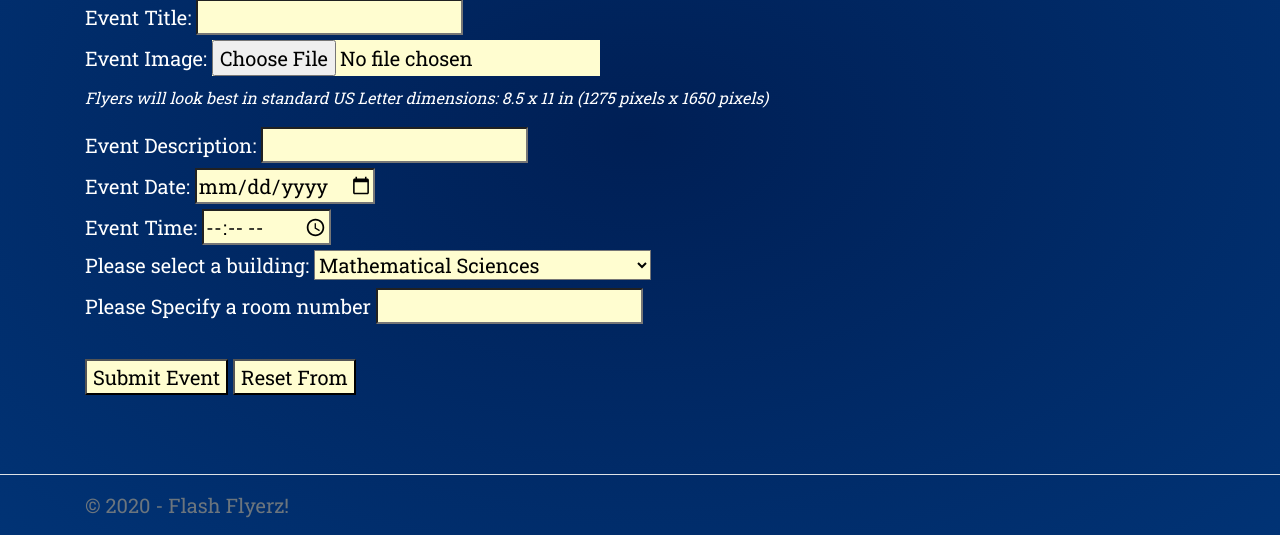
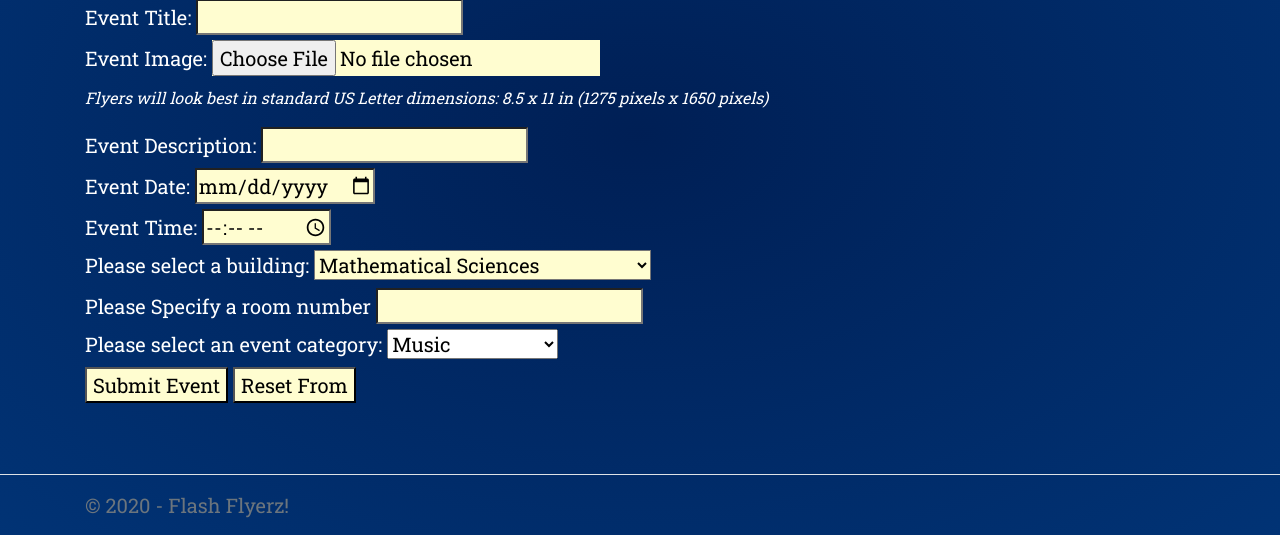
Before and after one commit to Flash-Flyers/capstone-project, an ASP.NET Core app: page /EventCreation in a window 1280 px wide. Shown: the part 265-800 px from the top of the page. Run offline with ASP.NET Core 8, Linux system fonts and the light colour scheme; the visitor is signed in with stand-in values (Sample User, id 1); some libraries are stand-ins or nearby versions.

Commit message:
setting up categories with MVC

```diff
--- a/FlashFlyers/Controllers/EventCreationController.cs
+++ b/FlashFlyers/Controllers/EventCreationController.cs
@@ -47,7 +47,7 @@ namespace FlashFlyers.Controllers
         // parameters passed through an html form
         // it includes logic for the tagging system, as well as calls to function createImage
         [HttpPost]
-        public async Task<IActionResult> CreateEvent(string name, string description, IFormFile flyer, string date, string time, string building, int room, int likes)
+        public async Task<IActionResult> CreateEvent(string name, string description, IFormFile flyer, string date, string time, string building, int room, int likes, string category)
         {
             if (name == null || name.Length == 0)
                 return Content("Name too short");
@@ -90,7 +90,8 @@ namespace FlashFlyers.Controllers
                 Room = room,
                 Latitude = _standardDbContext.Find<LocationModel>(building).Latitude,
                 Longitude = _standardDbContext.Find<LocationModel>(building).Longitude,
-                Likes = 0
+                Likes = 0,
+                Category = category
             });
             _standardDbContext.Users.Find(_userManager.GetUserId(User)).AuthoredEvents.Add(id);
             _standardDbContext.SaveChanges();
--- a/FlashFlyers/Models/EventModel.cs
+++ b/FlashFlyers/Models/EventModel.cs
@@ -21,5 +21,6 @@ namespace FlashFlyers.Models
         public float Latitude { get; set; }
         public float Longitude { get; set; }
         public int Likes { get; set; }
+        public string Category { get; set; }
     }
 }
--- a/FlashFlyers/Views/EventCreation/Index.cshtml
+++ b/FlashFlyers/Views/EventCreation/Index.cshtml
@@ -57,6 +57,17 @@
             <option value="TR">Trumbull</option>
             <option value="TU">Tuscarawas</option>
         </select>*@
+
+        <label for="evCategory">Please select an event category: </label>
+        <select name="category" id="category">
+            <option value="Music">Music</option>
+            <option value="Sports">Sports</option>
+            <option value="Arts">Arts</option>
+            <option value="Cultural">Cultural</option>
+            <option value="Educational">Educational</option>
+            <option value="Entertainment">Entertainment</option>
+            <option value="Entrepreneurial">Entrepreneurial</option>
+        </select>
             <br />
             <button type="submit" class="textarea" id="submit" value="Submit">Submit Event</button>
             <button type="reset" class="textarea" id="reset">Reset From</button>
```
Lines whose indentation alone changed are shown as unchanged.
